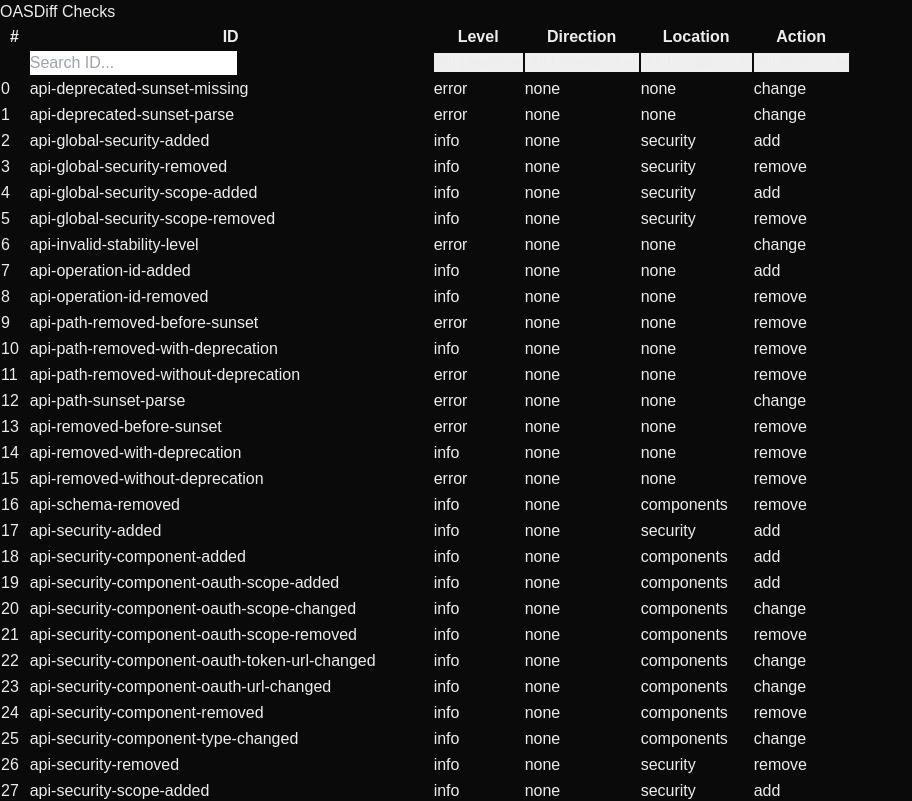
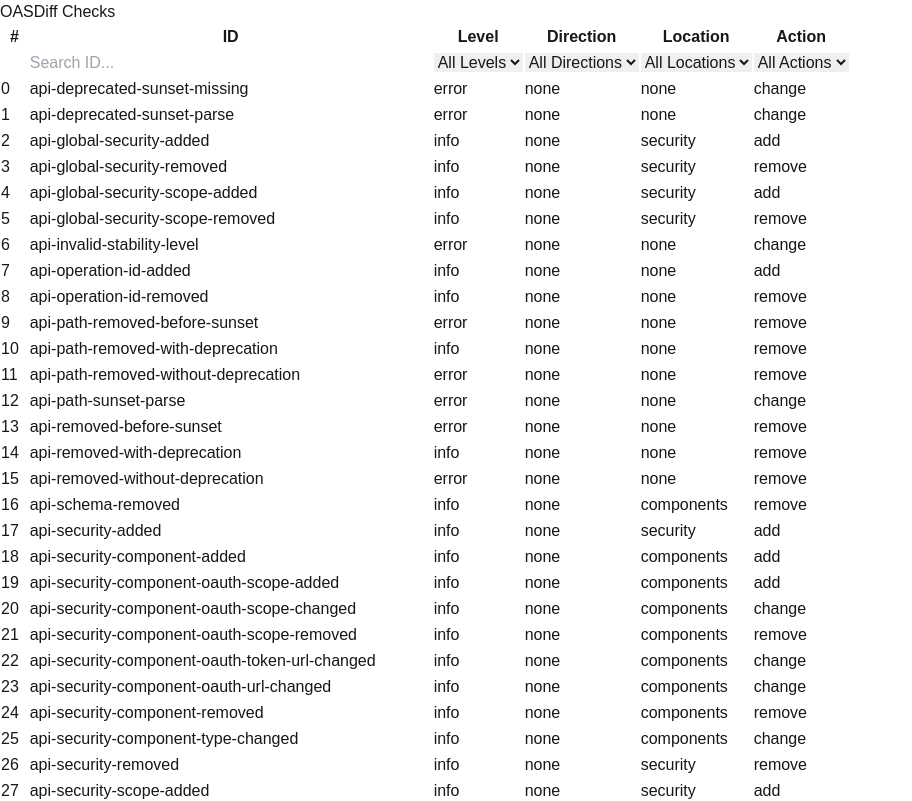
Before and after one commit to oasdiff/w3, a Next.js app: page / in a window 1280 px wide. Shown: the top 801 px of the page, without its empty margins (0-912 px from the left). Built offline with nearby package versions, Linux system fonts and the light colour scheme.

Commit message:
fix formatting

```diff
--- a/app/globals.css
+++ b/app/globals.css
@@ -7,7 +7,7 @@
   --foreground: #171717;
 }
 
-@media (prefers-color-scheme: light) {
+@media (prefers-color-scheme: dark  ) {
   :root {
     --background: #0a0a0a;
     --foreground: #ededed;
--- a/app/page.js
+++ b/app/page.js
@@ -1,6 +1,4 @@
 "use client";
-
-// import '@/styles/global.css';
 
 import { useState, useEffect } from "react";
 import { Input } from "@/components/ui/input";
@@ -44,21 +42,21 @@
   };
 
   return (
-    <div className="p-6 max-w-6xl mx-auto">
+    <div className="p-6 max-w-6xl mx-auto text-white bg-gray-900">
       <h1 className="text-2xl font-bold mb-4">OASDiff Checks</h1>
-      <Card>
+      <Card className="bg-gray-800 text-white">
         <CardContent>
-          <Table>
+          <Table className="bg-gray-800 text-white">
             <TableHeader>
-              <TableRow>
-                <TableHead>#</TableHead>
-                <TableHead>ID</TableHead>
-                <TableHead>Level</TableHead>
-                <TableHead>Direction</TableHead>
-                <TableHead>Location</TableHead>
-                <TableHead>Action</TableHead>
+              <TableRow className="bg-gray-800">
+                <TableHead className="text-white">#</TableHead>
+                <TableHead className="text-white">ID</TableHead>
+                <TableHead className="text-white">Level</TableHead>
+                <TableHead className="text-white">Direction</TableHead>
+                <TableHead className="text-white">Location</TableHead>
+                <TableHead className="text-white">Action</TableHead>
               </TableRow>
-              <TableRow>
+              <TableRow className="bg-gray-800">
                 <TableCell></TableCell>
                 <TableCell>
                   <Input id="IdFilter"
@@ -108,13 +106,13 @@
             </TableHeader>
             <TableBody>
               {filteredChecks.map((check, index) => (
-                <TableRow key={check.id} onClick={() => setSelectedCheck(check)} className="cursor-pointer">
-                  <TableCell>{index}</TableCell>
-                  <TableCell>{check.id}</TableCell>
-                  <TableCell>{check.level}</TableCell>
-                  <TableCell>{check.direction}</TableCell>
-                  <TableCell>{check.location}</TableCell>
-                  <TableCell>{check.action}</TableCell>
+                <TableRow key={check.id} onClick={() => setSelectedCheck(check)} className="cursor-pointer bg-gray-800 hover:bg-gray-700">
+                  <TableCell className="text-white">{index}</TableCell>
+                  <TableCell className="text-white">{check.id}</TableCell>
+                  <TableCell className="text-white">{check.level}</TableCell>
+                  <TableCell className="text-white">{check.direction}</TableCell>
+                  <TableCell className="text-white">{check.location}</TableCell>
+                  <TableCell className="text-white">{check.action}</TableCell>
                 </TableRow>
               ))}
             </TableBody>
@@ -123,7 +121,7 @@
       </Card>
       {/* Side Panel */}
       {selectedCheck && (
-        <div className="fixed top-0 right-0 w-96 h-full bg-white shadow-lg p-6 overflow-auto">
+        <div className="fixed top-0 right-0 w-96 h-full bg-gray-800 text-white shadow-lg p-6 overflow-auto">
           <button onClick={() => setSelectedCheck(null)} className="absolute top-2 right-2">
             <X size={24} />
           </button>
@@ -133,9 +131,9 @@
           <p><strong>Direction:</strong> {selectedCheck.direction}</p>
           <p><strong>Location:</strong> {selectedCheck.location}</p>
           <p><strong>Action:</strong> {selectedCheck.action}</p>
-          <p className="mt-4"><strong>Details:</strong> {selectedCheck.details}</p>
+          <p className="mt-4"><strong>Details:</strong> {selectedCheck.detailed_description}</p>
         </div>
       )}
     </div>
-   );
+  );
 }
--- a/components/ui/select.js
+++ b/components/ui/select.js
@@ -1,6 +1,6 @@
 export function Select({ value, onChange, options = [], placeholder }) {
     return (
-      <select value={value} onChange={onChange} className="border p-2 rounded">
+      <select value={value} onChange={onChange} className="border p-2 rounded bg-gray-800">
       <option value="">
         {placeholder}
       </option>
```
